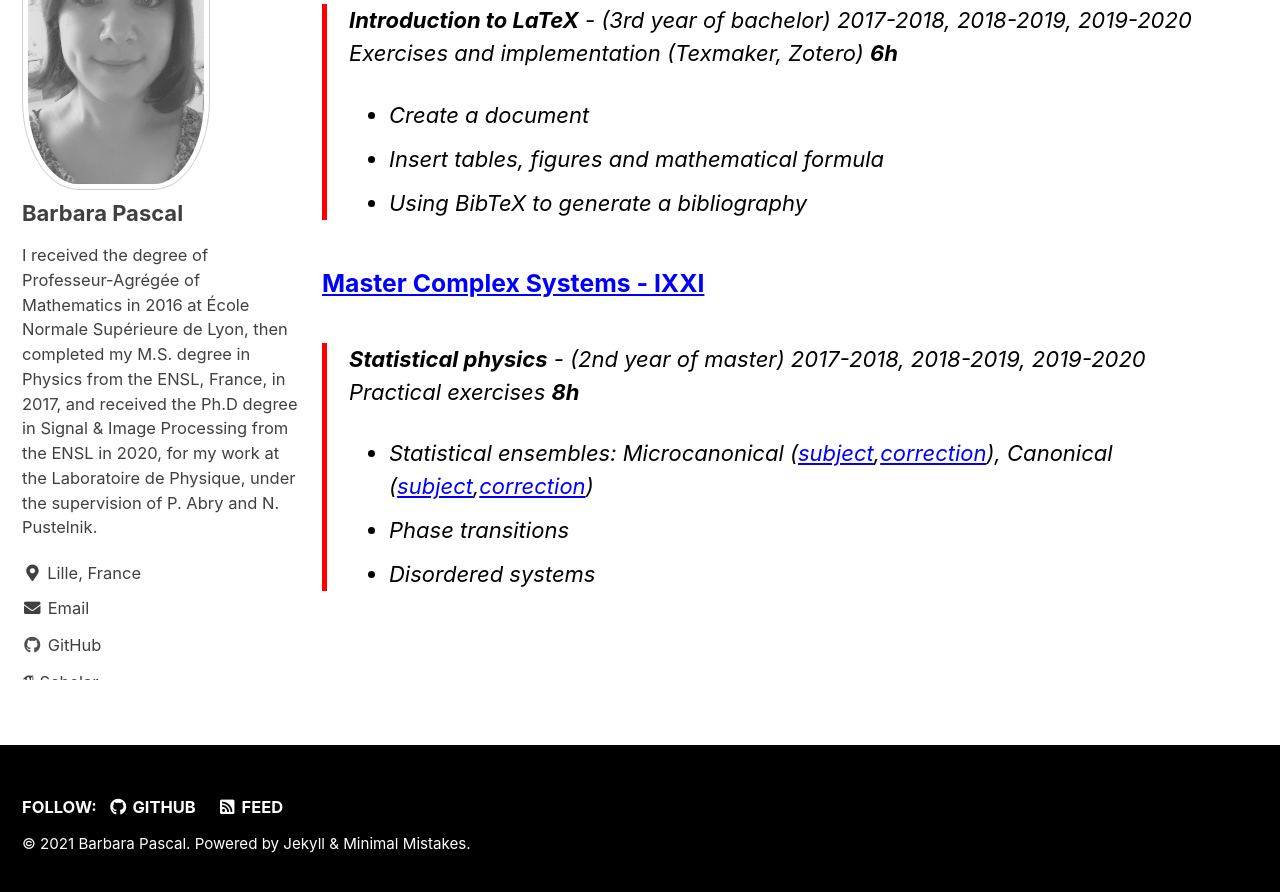
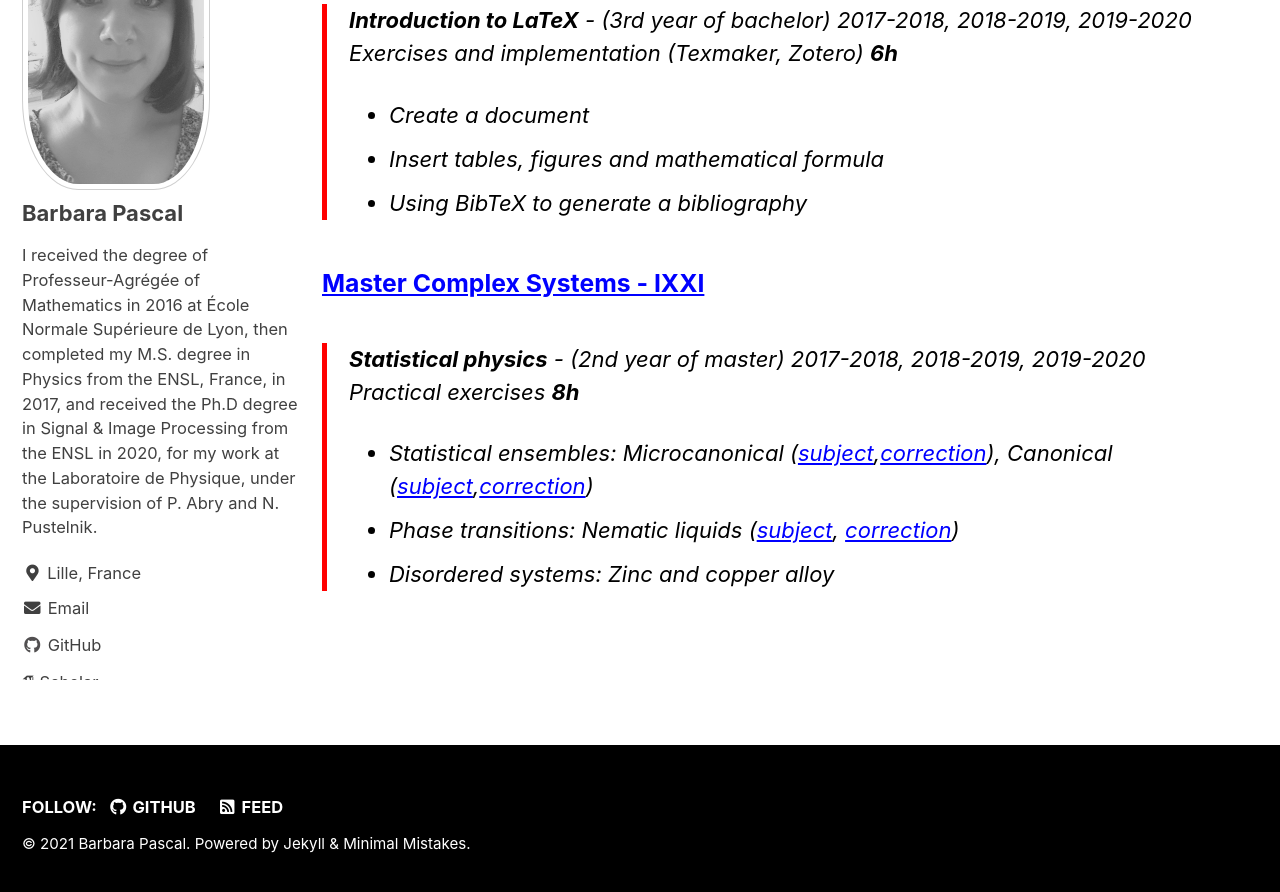
Before and after one commit to bpascal-fr/bpascal-fr.github.io, a Jekyll site: the page built from _pages/teaching.md, in a window 1280 px wide and 900 px high, scrolled down 2274 px. Shown: the top 892 px of the window. Built offline with Jekyll 4.4.1, drawn with Linux system fonts in a browser that asks for light colours; cached includes are drawn as plain includes; nearby versions of some CDN libraries; some web fonts are replaced.

Commit message:
update PhD

```diff
--- a/_pages/teaching.md
+++ b/_pages/teaching.md
@@ -65,5 +65,5 @@ Exercises and implementation (Texmaker, Zotero) **6h**
 > **Statistical physics** - (2nd year of master) *2017-2018, 2018-2019, 2019-2020*
 Practical exercises **8h**
 * Statistical ensembles: *Microcanonical* ([subject](assets/pdf/td1_stat.pdf),[correction](assets/pdf/td1_stat_c.pdf)), *Canonical* ([subject](assets/pdf/td2_stat.pdf),[correction](assets/pdf/td2_stat_c.pdf))
-* Phase transitions
-* Disordered systems
+* Phase transitions: *Nematic liquids* ([subject](assets/pdf/td3_stat.pdf), [correction](assets/pdf/td3_stat_c.pdf))
+* Disordered systems: *Zinc and copper alloy*
```
